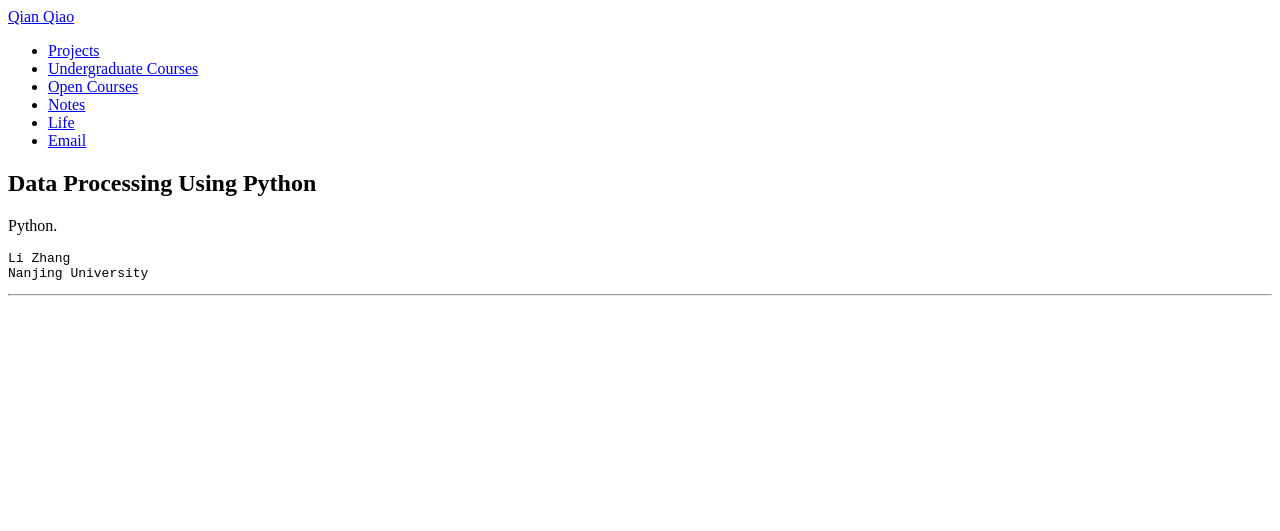
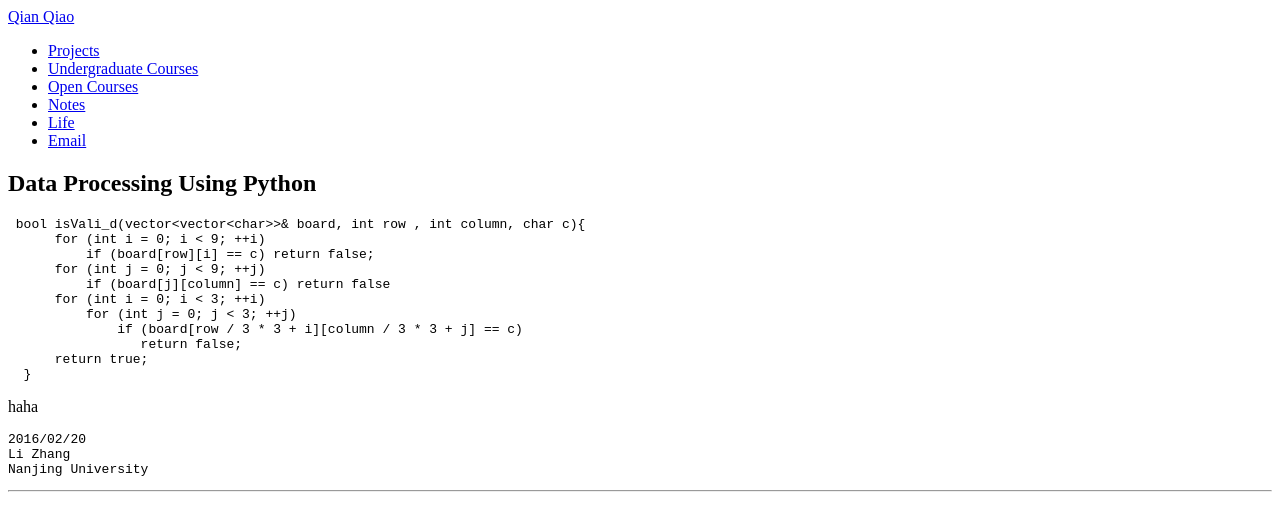
Before and after one commit to yoyomaki/yoyomaki.github.io, a Jekyll site: the page built from pages/publnotes/python_notes.md, in a window 1280 px wide. Shown: the top 531 px of the page. Built offline with Jekyll 4.4.1, drawn with Linux system fonts in a browser that asks for light colours; nearby versions of some CDN libraries.

Commit message:
highlighs

```diff
--- a/pages/publnotes/python_notes.md
+++ b/pages/publnotes/python_notes.md
@@ -4,6 +4,24 @@ title: Data Processing Using Python
 description: Data Processing Using Python
 ---
 
-<p>Python.</p>
-<pre><code>Li Zhang
+
+<link rel="stylesheet" href="//cdnjs.cloudflare.com/ajax/libs/highlight.js/9.2.0/styles/default.min.css">
+<script src="//cdnjs.cloudflare.com/ajax/libs/highlight.js/9.2.0/highlight.min.js"></script>
+
+<pre><code> bool isVali_d(vector&lt;vector&lt;char&gt;&gt;&amp; board, int row , int column, char c){
+      for (int i = 0; i &lt; 9; ++i)
+          if (board[row][i] == c) return false;
+      for (int j = 0; j &lt; 9; ++j)
+          if (board[j][column] == c) return false
+      for (int i = 0; i &lt; 3; ++i)
+          for (int j = 0; j &lt; 3; ++j)
+              if (board[row / 3 * 3 + i][column / 3 * 3 + j] == c)
+                 return false;
+      return true;
+  }
+</code></pre>
+haha
+
+<pre><code>2016/02/20
+Li Zhang
 Nanjing University</code></pre>
```
